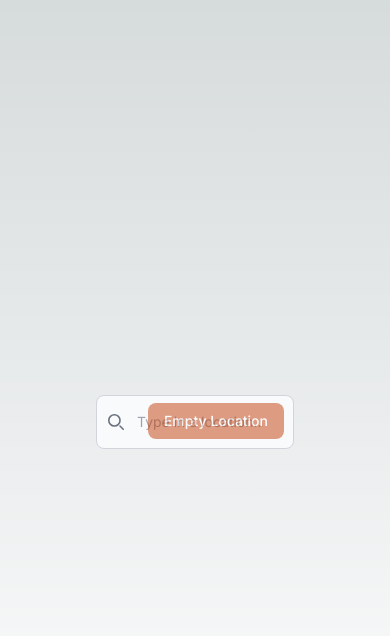
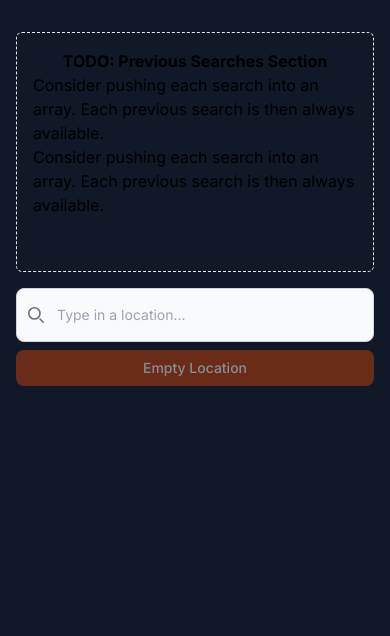
Before and after one commit to rueGooner/pah, a Next.js app: page / in a window 390 px wide. Shown: the top 636 px of the page. Built offline with nearby package versions, Linux system fonts and the light colour scheme.

Commit message:
add some responsive styling to the search bar component

```diff
--- a/app/components/CustomLink/index.tsx
+++ b/app/components/CustomLink/index.tsx
@@ -11,7 +11,7 @@ export const CustomLink: React.FC<CustomLinkProps> = ({ href, ...props }) => {
     return (
       <button
         {...props}
-        className="text-white absolute right-2.5 bottom-2.5 bg-orange-700 hover:bg-orange-800 focus:ring-4 focus:outline-none focus:ring-orange-300 font-medium rounded-lg text-sm px-4 py-2 dark:bg-orange-600 dark:hover:bg-orange-700 dark:focus:ring-orange-800 disabled:opacity-50 cursor-not-allowed"
+        className="text-white relative md:absolute md:right-2.5 bg-orange-700 hover:bg-orange-800 focus:ring-4 focus:outline-none focus:ring-orange-300 font-medium rounded-lg text-sm px-4 py-2 my-2 dark:bg-orange-600 dark:hover:bg-orange-700 dark:focus:ring-orange-800 disabled:opacity-50 cursor-not-allowed"
         disabled
       >
         Empty Location
@@ -23,7 +23,7 @@ export const CustomLink: React.FC<CustomLinkProps> = ({ href, ...props }) => {
     <Link
       href={`/location/${href}`}
       {...props}
-      className="text-white absolute right-2.5 bottom-2.5 bg-teal-700 hover:bg-teal-800 focus:ring-4 focus:outline-none focus:ring-teal-300 font-medium rounded-lg text-sm px-4 py-2 dark:bg-teal-600 dark:hover:bg-teal-700 dark:focus:ring-teal-800"
+      className="text-white relative md:absolute md:right-2.5 hover:bg-teal-800 focus:ring-4 focus:outline-none focus:ring-teal-300 font-medium rounded-lg text-sm px-4 py-2 my-2 dark:bg-teal-600 dark:hover:bg-teal-700 dark:focus:ring-teal-800"
     >
       <button>Search</button>
     </Link>
--- a/app/components/SearchBar/index.tsx
+++ b/app/components/SearchBar/index.tsx
@@ -8,14 +8,15 @@ export const SearchBar = () => {
   const [location, setLocation] = React.useState<string>('');
 
   return (
-    <div data-testid="form-group" className='w-full'>
+    <div data-testid="form-group" className="w-full order-2 md:order-1">
       <label
         htmlFor="weather-search-input"
         className="mb-2 text-sm font-medium text-gray-900 sr-only dark:text-white"
       >
         Search
       </label>
-      <div className="relative">
+      <div className="relative flex flex-col md:flex-row">
+        <div className="relative md:flex w-full">
           <div className="absolute inset-y-0 left-0 flex items-center pl-3 pointer-events-none">
             <svg
               className="w-4 h-4 text-gray-500 dark:text-gray-400"
@@ -42,6 +43,7 @@ export const SearchBar = () => {
             onChange={(e) => setLocation(e.target.value)}
             required
           />
+        </div>
         <CustomLink href={location} />
       </div>
     </div>
--- a/app/location/[slug]/page.tsx
+++ b/app/location/[slug]/page.tsx
@@ -15,13 +15,13 @@ export default async function Page({ params }: { params: { slug: string } }) {
   if (data.error) redirect('/error');
 
   return (
-    <div>
+    <div className='flex min-h-screen flex-col items-center justify-center p-24 text-center'>
       LOCATION: {params.slug} PAGE
       <Link
         href="/"
-        className="text-white absolute right-2.5 bottom-2.5 bg-teal-700 hover:bg-teal-800 focus:ring-4 focus:outline-none focus:ring-teal-300 font-medium rounded-lg text-sm px-4 py-2 dark:bg-teal-600 dark:hover:bg-teal-700 dark:focus:ring-teal-800"
+        className="text-white bg-teal-700 hover:bg-teal-800 focus:ring-4 focus:outline-none focus:ring-teal-300 font-medium rounded-lg text-sm px-4 py-2 dark:bg-teal-600 dark:hover:bg-teal-700 dark:focus:ring-teal-800 text-center"
       >
-        Search Another Location
+        Another Search
       </Link>
     </div>
   );
--- a/app/page.tsx
+++ b/app/page.tsx
@@ -4,9 +4,14 @@ export default function Home() {
   return (
     <main
       data-testid="main-element"
-      className="flex min-h-screen flex-col items-center justify-center p-24"
+      className="flex min-h-screen flex-col items-center md:justify-center p-4 md:p-24 bg-gray-900"
     >
-        <SearchBar />
+      <SearchBar />
+      <div className="flex flex-col border border-dashed p-4 rounded-md h-60 items-center my-4 order-1 md:order-2">
+        <h2 className='font-bold'>TODO: Previous Searches Section</h2>
+        <p>Consider pushing each search into an array. Each previous search is then always available.</p>
+        <p>Consider pushing each search into an array. Each previous search is then always available.</p>
+      </div>
     </main>
   );
 }
```
Lines whose indentation alone changed are shown as unchanged.
